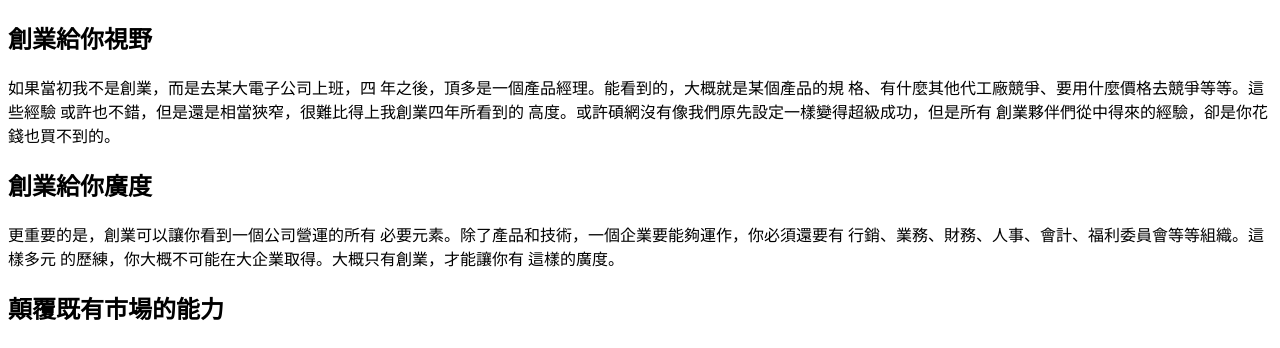
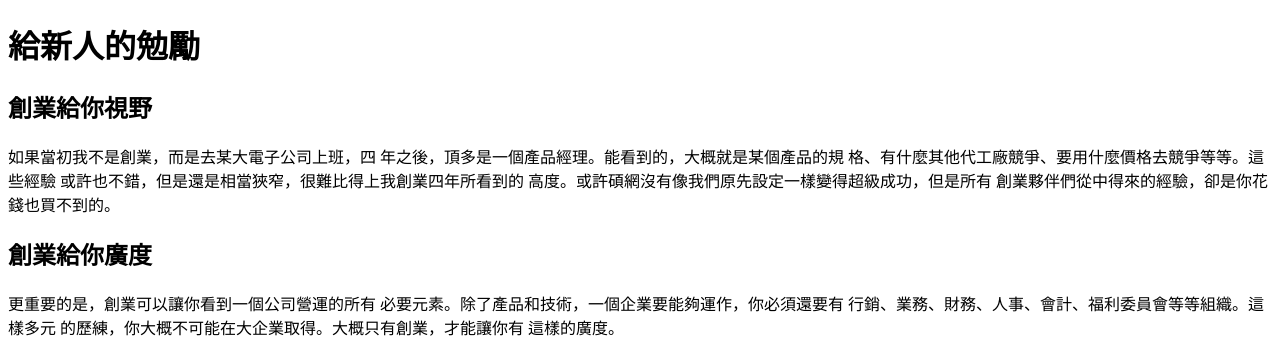
Before and after one commit to NiNi-Liu/WebDevelopeHW1, a plain HTML site: page week1/index.html in a window 1280 px wide. Shown: the top 348 px of the page. Drawn offline with Linux system fonts and the light colour scheme.

Commit message:
Add title in article.

```diff
--- a/week1/index.html
+++ b/week1/index.html
@@ -4,6 +4,7 @@
         <title>第一週課堂練習</title>
     </head>
     <body>
+        <h1>給新人的勉勵</h1>
         <h2>創業給你視野</h2>
         <p>如果當初我不是創業，⽽是去某⼤電⼦公司上班，四
             年之後，頂多是⼀個產品經理。能看到的，⼤概就是某個產品的規
```
